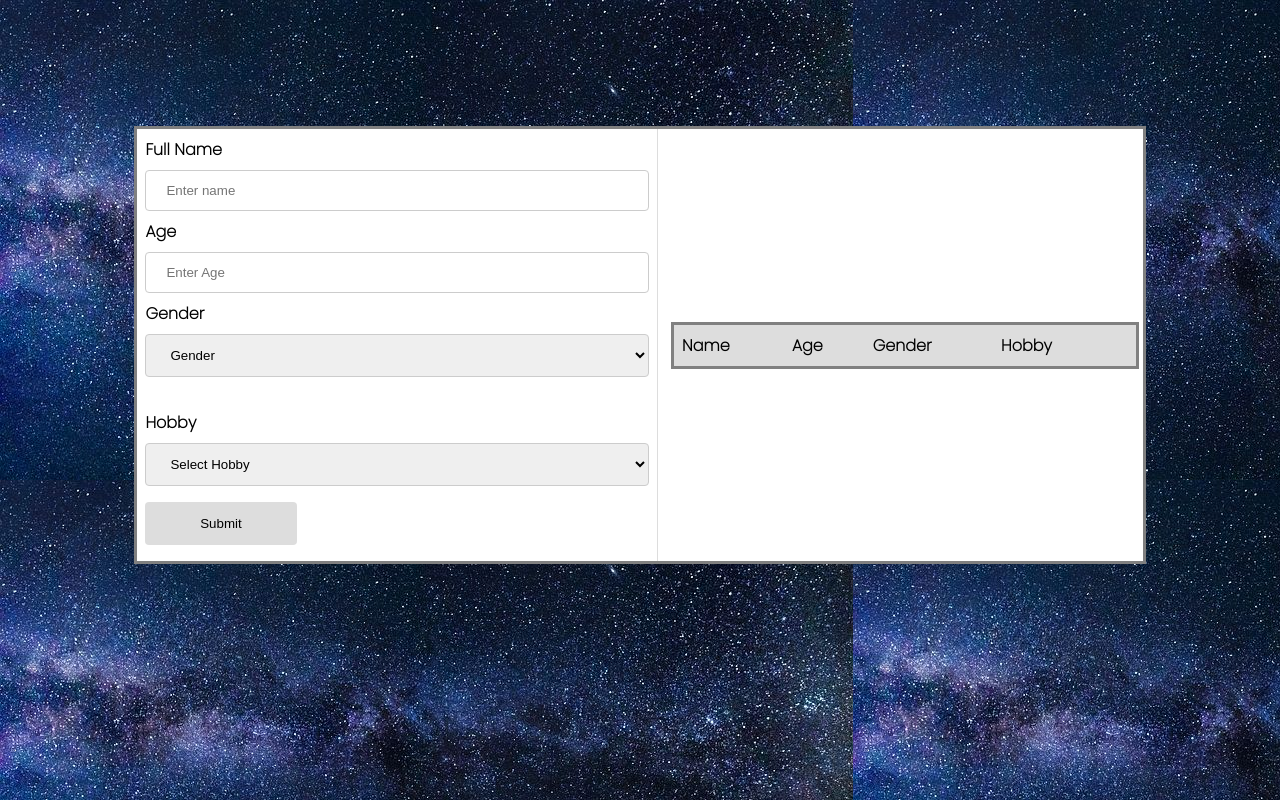
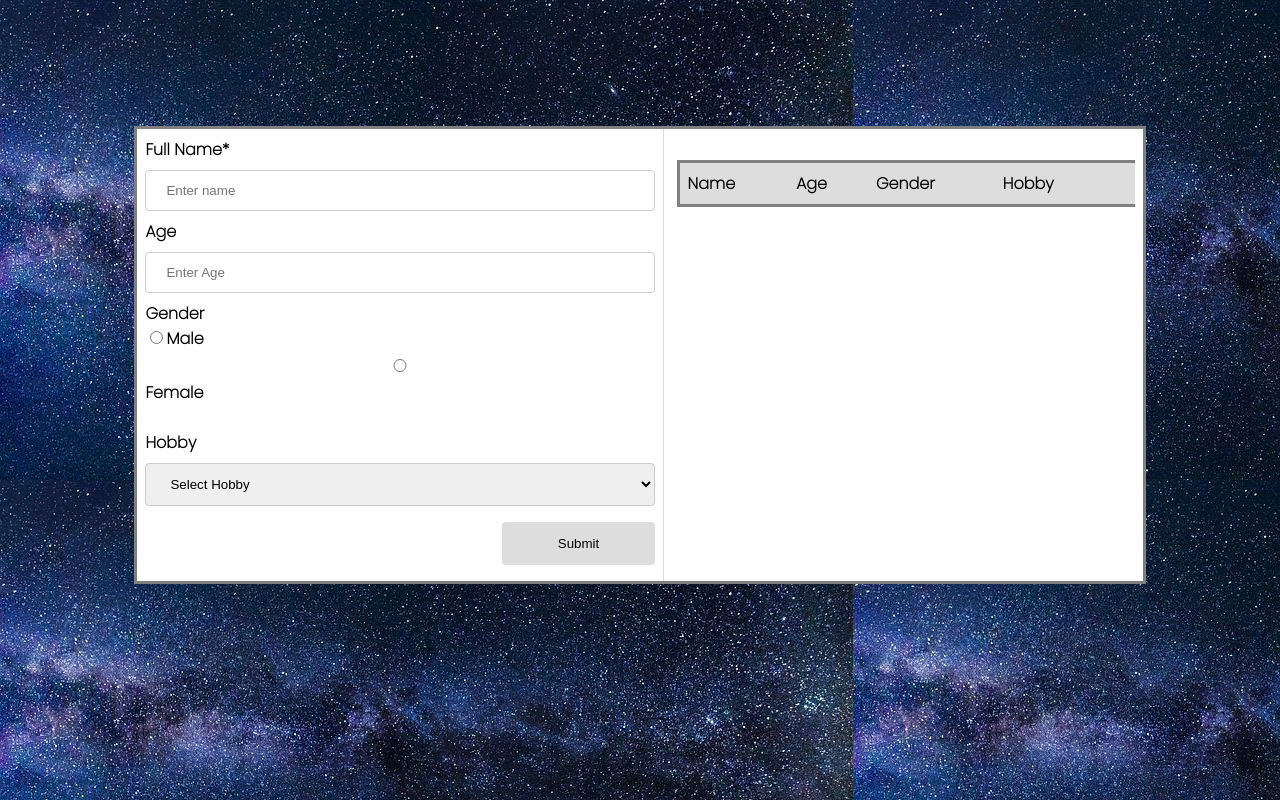
Before and after one commit to HarshiniRamalinga/Harsh_CRUD, a plain HTML site: page CRUD/index.html in a window 1280 px wide. Drawn offline with Linux system fonts and the light colour scheme.

Commit message:
coding standard

```diff
--- a/CRUD/index.html
+++ b/CRUD/index.html
@@ -11,22 +11,18 @@
                 <td>
                     <form onsubmit="event.preventDefault();onFormSubmit();" autocomplete="off">
                         <div>
-                            <label>Full Name</label>
-                            <input type="text" name="fullName" placeholder="Enter name" id="fullName">
+                            <label>Full Name*</label>
+                            <!-- <label class="validation-error hide" id="fullNameValidationError">   Required</label> -->
+                            <input type="text" name="fullName" placeholder="Enter name" id="fullName" pattern="[a-zA-Z]{3,}" title="Enter only letters" required>
                         </div>
                         <div>
                             <label>Age</label>
-                            <input type="text" name="age" placeholder="Enter Age" id="age">
+                            <input type="number" name="age" placeholder="Enter Age" id="age" required>
                         </div>
                         <div class="gender">
-                            <label>Gender</label><br>
-                            <select  name="hobby" id="gender">
-                                <option value="gender">Gender</option>
-                                <option value="Male">Male</option>
-                                <option value="Female">Female</option>
-                                <option value="others">others</option>
-
-                            </select>
+                            <label >Gender</label><br>
+                            <input type="radio" name="gender" id="genderas" value="Male">Male
+                            <input type="radio" name="gender" id="gender" value="female">Female
                         </div>
                         <div>
                             <br>
@@ -47,7 +43,8 @@
                     </form>
                 </td>
                 <td>
-                    <table class="list" id="employeeList">
+                    <div class="scrollist">
+                    <table class="list" id="employeeList" >
                         <thead>
                             <tr>
                                 <th>Name</th>
@@ -61,6 +58,7 @@
 
                         </tbody>
                     </table>
+                    </div>
                 </td>
             </tr>
         </table>
--- a/CRUD/script.js
+++ b/CRUD/script.js
@@ -1,5 +1,4 @@
 var selectedRow = null
-
 function onFormSubmit() {
 
         var formData = readFormData();
@@ -8,18 +7,15 @@ function onFormSubmit() {
         else
             updateRecord(formData);
         resetForm();
-    }
-
-
+}
 function readFormData() {
     var formData = {};
     formData["fullName"] = document.getElementById("fullName").value;
     formData["age"] = document.getElementById("age").value;
-    formData["gender"] = document.getElementById("gender").value;
+    formData["gender"] = document.querySelector('input[name="gender"]:checked').value;
     formData["hobby"] = document.getElementById("hobby").value;
     return formData;
 }
-
 function insertNewRecord(data) {
     var table = document.getElementById("employeeList").getElementsByTagName('tbody')[0];
     var newRow = table.insertRow(table.length);
@@ -35,7 +31,6 @@ function insertNewRecord(data) {
     cell5.innerHTML = ` <button id="btn1" onClick="onEdit(this)">Edit</button>
                         <button id="btn2" onClick="onDelete(this)">Delete</button>`;
 }
-
 function resetForm() {
     document.getElementById("fullName").value = "";
     document.getElementById("age").value = "";
@@ -43,7 +38,6 @@ function resetForm() {
     document.getElementById("hobby").value = "";
     selectedRow = null;
 }
-
 function onEdit(td) {
     selectedRow = td.parentElement.parentElement;
     document.getElementById("fullName").value = selectedRow.cells[0].innerHTML;
@@ -57,10 +51,9 @@ function updateRecord(formData) {
     selectedRow.cells[2].innerHTML = formData.gender;
     selectedRow.cells[3].innerHTML = formData.hobby;
 }
-
 function onDelete(td) {
+    if(confirm("Are you sure to Delete this record?"))
         row = td.parentElement.parentElement;
         document.getElementById("employeeList").deleteRow(row.rowIndex);
         resetForm();
-
 }
--- a/CRUD/styles.css
+++ b/CRUD/styles.css
@@ -59,6 +59,11 @@ input[type=submit]{
     border-radius: 4px;
     cursor: pointer;
 }
+.scrollist{
+    overflow: scroll;
+    height: 400px;
+}
+
 #hobby
 {
     width: 100%;
@@ -79,8 +84,13 @@ input[type=submit]{
     border-radius: 4px;
     box-sizing: border-box;
 }
-}
-
 form div.form-action-buttons{
     text-align: right;
 }
+label.validation-error{
+    color:   red;
+    margin-left: 5px;
+}
+.hide{
+    display:none;
+}
```
